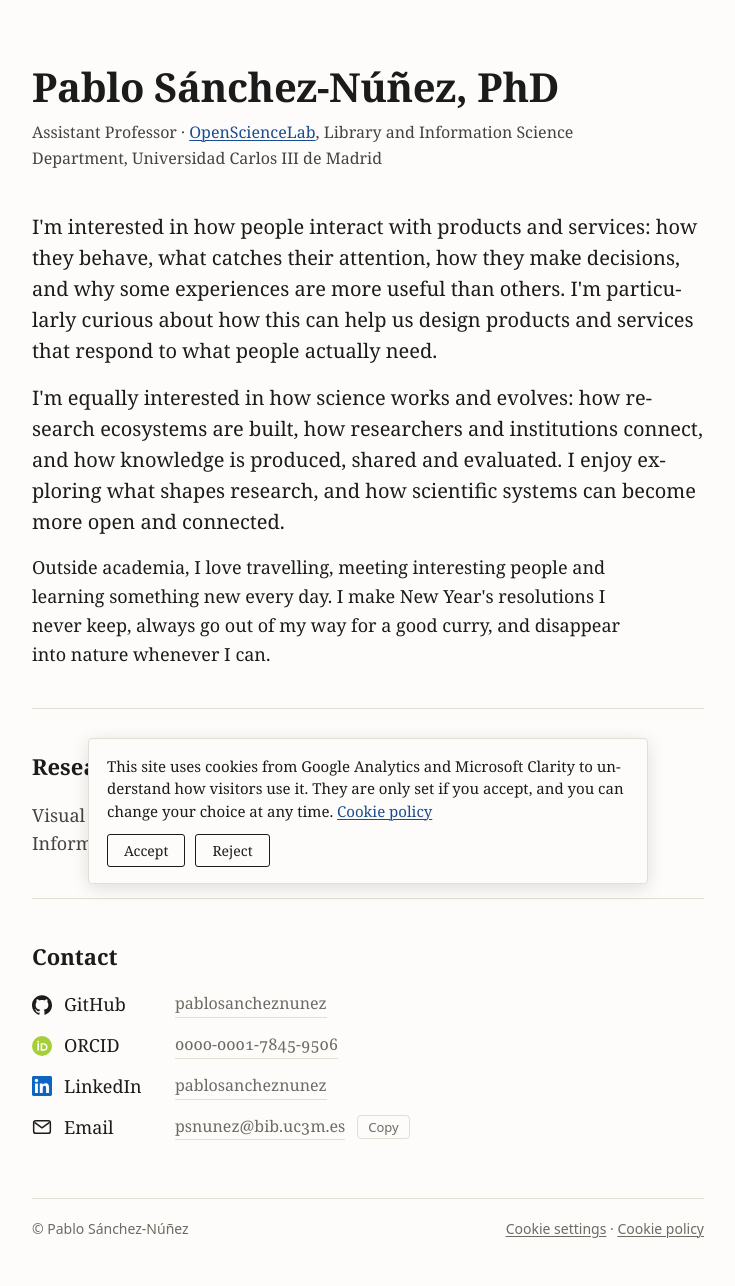
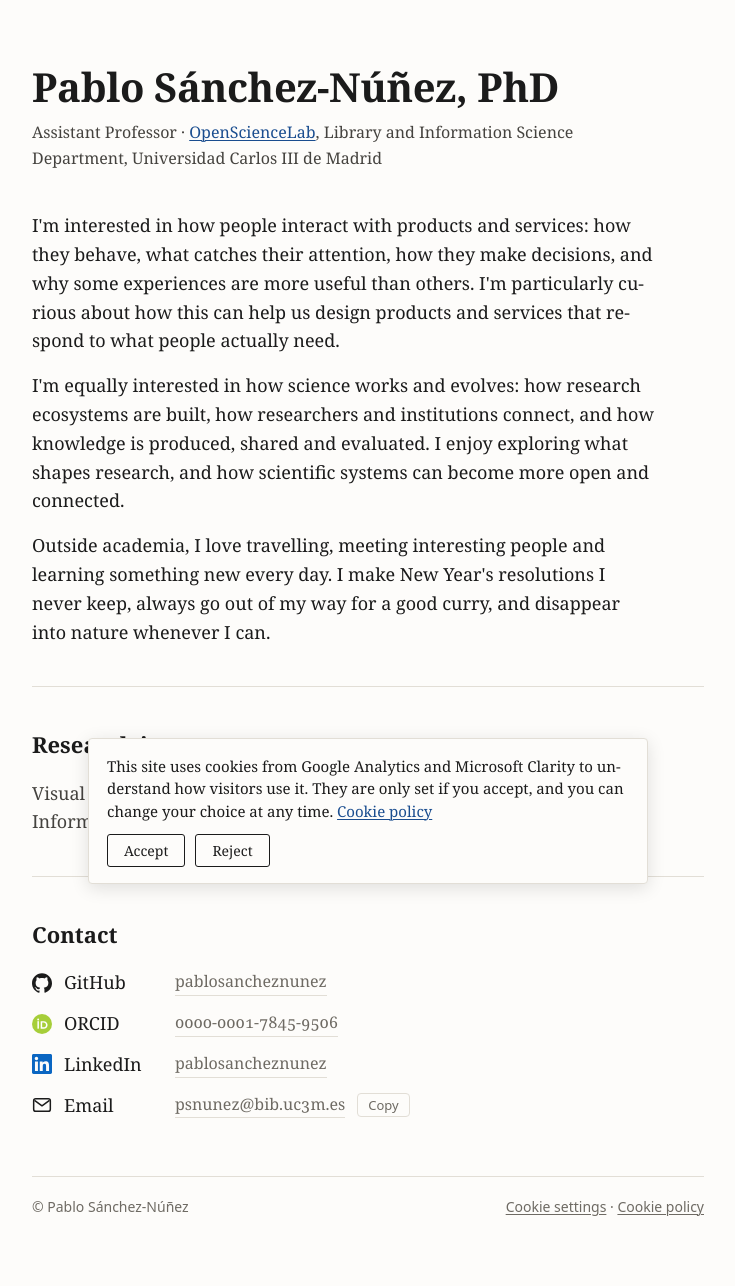
Before and after one commit to pablosancheznunez/pablosancheznunez.github.io, a Jekyll site: the page built from index.html, in a window 1280 px wide. Shown: the whole page, without its empty margins (272-1007 px from the left). Built offline with Jekyll 4.4.1, drawn with Linux system fonts in a browser that asks for light colours; after the commit the page ends 1264 px from its top, so only the background shows below that.

Commit message:
Use the same text size for every paragraph of the bio

```diff
--- a/assets/css/site.css
+++ b/assets/css/site.css
@@ -70,7 +70,6 @@
 section{ padding-top:40px; margin-top:40px; border-top:1px solid var(--hair); }
 section#about{ border-top:none; padding-top:0; margin-top:0; }
 h2{ font-size:22px; margin:0 0 16px; }
-.lede{ font-size:20px; line-height:1.55; }
 
 /* Research interests */
 .interests{ color:var(--ink-dim); }
@@ -130,7 +129,6 @@
   td:nth-child(4)::before{ content:"Duration: "; color:var(--muted); }
   .wrap{ padding:40px 16px 40px; }
   body{ font-size:17px; }
-  .lede{ font-size:18px; }
   .profiles li, .profiles a{ gap:10px; }
   .profiles .name{ min-width:4.6em; }
   .profiles .handle{ font-size:15px; }
--- a/index.html
+++ b/index.html
@@ -11,8 +11,8 @@
   <main id="main">
 
     <section id="about">
-      <p class="lede">I'm interested in how people interact with products and services: how they behave, what catches their attention, how they make decisions, and why some experiences are more useful than others. I'm particularly curious about how this can help us design products and services that respond to what people actually need.</p>
-      <p class="lede">I'm equally interested in how science works and evolves: how research ecosystems are built, how researchers and institutions connect, and how knowledge is produced, shared and evaluated. I enjoy exploring what shapes research, and how scientific systems can become more open and connected.</p>
+      <p>I'm interested in how people interact with products and services: how they behave, what catches their attention, how they make decisions, and why some experiences are more useful than others. I'm particularly curious about how this can help us design products and services that respond to what people actually need.</p>
+      <p>I'm equally interested in how science works and evolves: how research ecosystems are built, how researchers and institutions connect, and how knowledge is produced, shared and evaluated. I enjoy exploring what shapes research, and how scientific systems can become more open and connected.</p>
       <p>Outside academia, I love travelling, meeting interesting people and learning something new every day. I make New Year's resolutions I never keep, always go out of my way for a good curry, and disappear into nature whenever I can.</p>
     </section>
 
```
